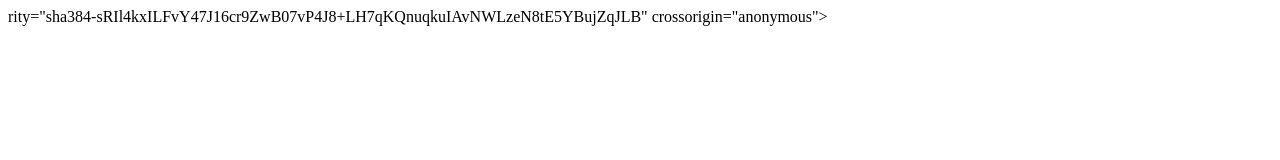
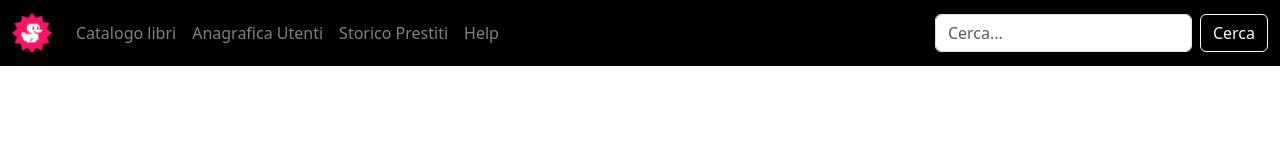
Before and after one commit to Strialuc/html-css-bootstrap-dashboard, a plain HTML site: page index.html in a window 1280 px wide. Drawn offline with nearby package versions, Linux system fonts and the light colour scheme.

Commit message:
Navbar completata

```diff
--- a/css/style.css
+++ b/css/style.css
@@ -0,0 +1,7 @@
+.nav-link{
+    color: rgb(128, 128, 128);
+}
+
+.nav-link:hover {
+    color: white;
+}
--- a/index.html
+++ b/index.html
@@ -5,13 +5,53 @@
     <meta charset="UTF-8">
     <meta name="viewport" content="width=device-width, initial-scale=1.0">
 
-    rity="sha384-sRIl4kxILFvY47J16cr9ZwB07vP4J8+LH7qKQnuqkuIAvNWLzeN8tE5YBujZqJLB" crossorigin="anonymous">
+    <link href="https://cdn.jsdelivr.net/npm/bootstrap@5.3.8/dist/css/bootstrap.min.css" rel="stylesheet"
+        integrity="sha384-sRIl4kxILFvY47J16cr9ZwB07vP4J8+LH7qKQnuqkuIAvNWLzeN8tE5YBujZqJLB" crossorigin="anonymous">
 
     <link rel="stylesheet" href="./css/style.css">
     <title>Document</title>
 </head>
 
 <body>
+    <header>
+        <nav class="navbar navbar-expand-lg bg-black">
+            <div class="container-fluid">
+                <a class="navbar-brand" href="#">
+                    <img src="./img/duck.png" alt="logo papera" width="40" height="40">
+                </a>
+                <button class="navbar-toggler" type="button" data-bs-toggle="collapse"
+                    data-bs-target="#navbarSupportedContent" aria-controls="navbarSupportedContent"
+                    aria-expanded="false" aria-label="Toggle navigation">
+                    <span class="navbar-toggler-icon"></span>
+                </button>
+                <div class="collapse navbar-collapse" id="navbarSupportedContent">
+                    <ul class="navbar-nav me-auto mb-2 mb-lg-0">
+                        <li class="nav-item">
+                            <a class="nav-link" aria-current="page" href="#">Catalogo libri</a>
+                        </li>
+                        <li class="nav-item">
+                            <a class="nav-link" href="#">Anagrafica Utenti</a>
+                        </li>
+                        <li class="nav-item">
+                            <a class="nav-link" aria-current="page" href="#">Storico Prestiti</a>
+                        </li>
+                        <li class="nav-item">
+                            <a class="nav-link" aria-current="page" href="#">Help</a>
+                        </li>
+                    </ul>
+                    <form class="d-flex" role="search">
+                        <input class="form-control me-2" type="search" placeholder="Cerca..." aria-label="Search" />
+                        <button class="btn btn-outline-light" type="submit">Cerca</button>
+                    </form>
+                </div>
+            </div>
+        </nav>
+
+    </header>
+
+    <main>
+
+    </main>
 
 
     <script src="https://cdn.jsdelivr.net/npm/bootstrap@5.3.8/dist/js/bootstrap.bundle.min.js"
```
